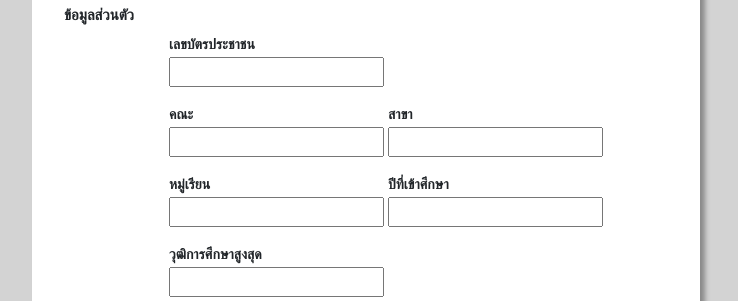
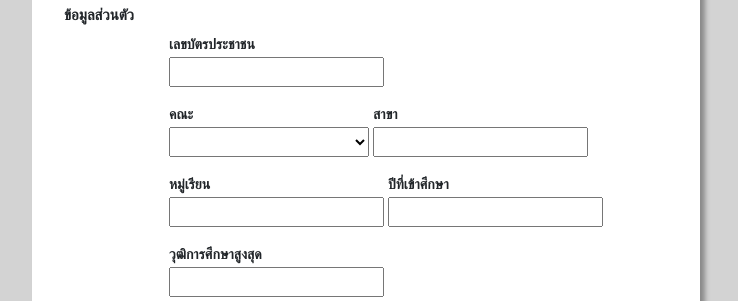
Before and after one commit to dodo150243/isac-project, a CodeIgniter 4 app: template app/Views/register.php in a window 1280 px wide. Shown: the part 611-912 px from the top of the page, without its empty margins (274-1012 px from the left). Run offline with PHP 8.4 and a stand-in for CodeIgniter, Linux system fonts and the light colour scheme; the template is opened without the code that fills it, so the values that code supplies are empty; some libraries are stand-ins or nearby versions.

Commit message:
add new product

```diff
--- a/app/Views/home.php
+++ b/app/Views/home.php
@@ -129,6 +129,7 @@
                 </button>
             </div>
         </nav>
+        <h1>ควยตู่</h1>
 
         <img id="u0_img" class="img " src="http://127.0.0.1:32767/21.31.35/images/home/u0.png">
 
--- a/app/Views/register.php
+++ b/app/Views/register.php
@@ -129,7 +129,6 @@
         border-bottom: 1px;
         font-size: 15px;
         font-weight: 700;
-
         margin-bottom: 2px;
         display: block;
         padding-left: 10px;
@@ -141,6 +140,9 @@
 
     #text0 {
         padding-left: 20px;
+    }
+    #faculty{
+        width: 200px;
     }
     </style>
 
@@ -181,8 +183,7 @@
                 <div class="form-row">
                     <div class="form-group">
                         <label for="name" style="width: 61px;">คำนำหน้า</label>
-                        <select class="select" id="name_prefix" name="name_prefix">//aria-label="Default select
-                            example">
+                        <select class="select" id="name_prefix" name="name_prefix">
                             <option selected>&nbsp;&nbsp;&nbsp;&nbsp;</option>
                             <option value="นาย">นาย</option>
                             <option value="น.ส.">น.ส.</option>
@@ -249,8 +250,14 @@
 
                 <div class="form-row">
                     <div class="form-group" id="regis0">
-                        <label for="name">คณะ</label>
-                        <input type="text" name="faculty" id="faculty" required="" value="<?= set_value('faculty'); ?>">
+                        <label for="faculty">คณะ</label>
+                        <select  class="select" id="faculty" name="faculty">
+                            <option selected>&nbsp;&nbsp;&nbsp;&nbsp;</option>
+                            <option value="นาย">นาย</option>
+                            <option value="น.ส.">น.ส.</option>
+                            <option value="นาง">นาง</option>
+                        </select>
+                        <!-- <input type="text" name="faculty" id="faculty" required="" value="<?//= set_value('faculty'); ?>"> -->
                     </div>
 
                     <div class="form-group">
```
